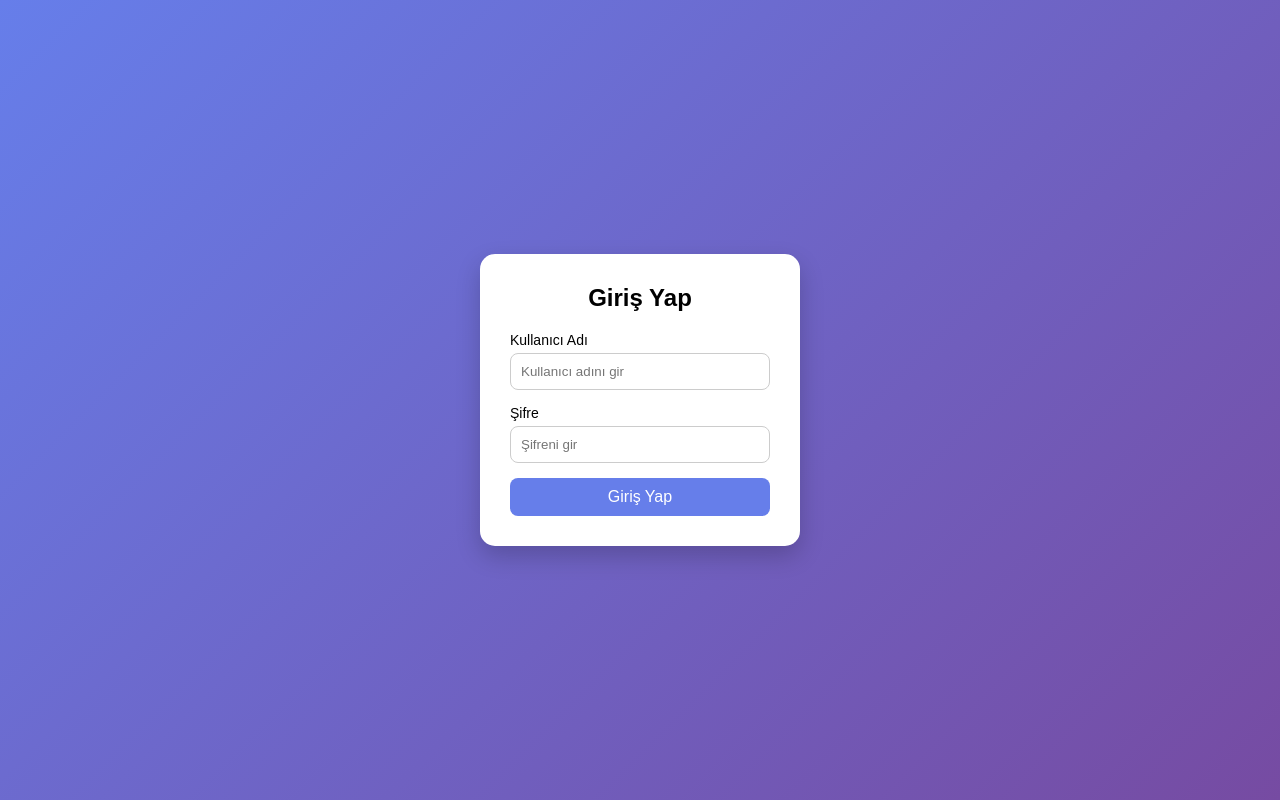
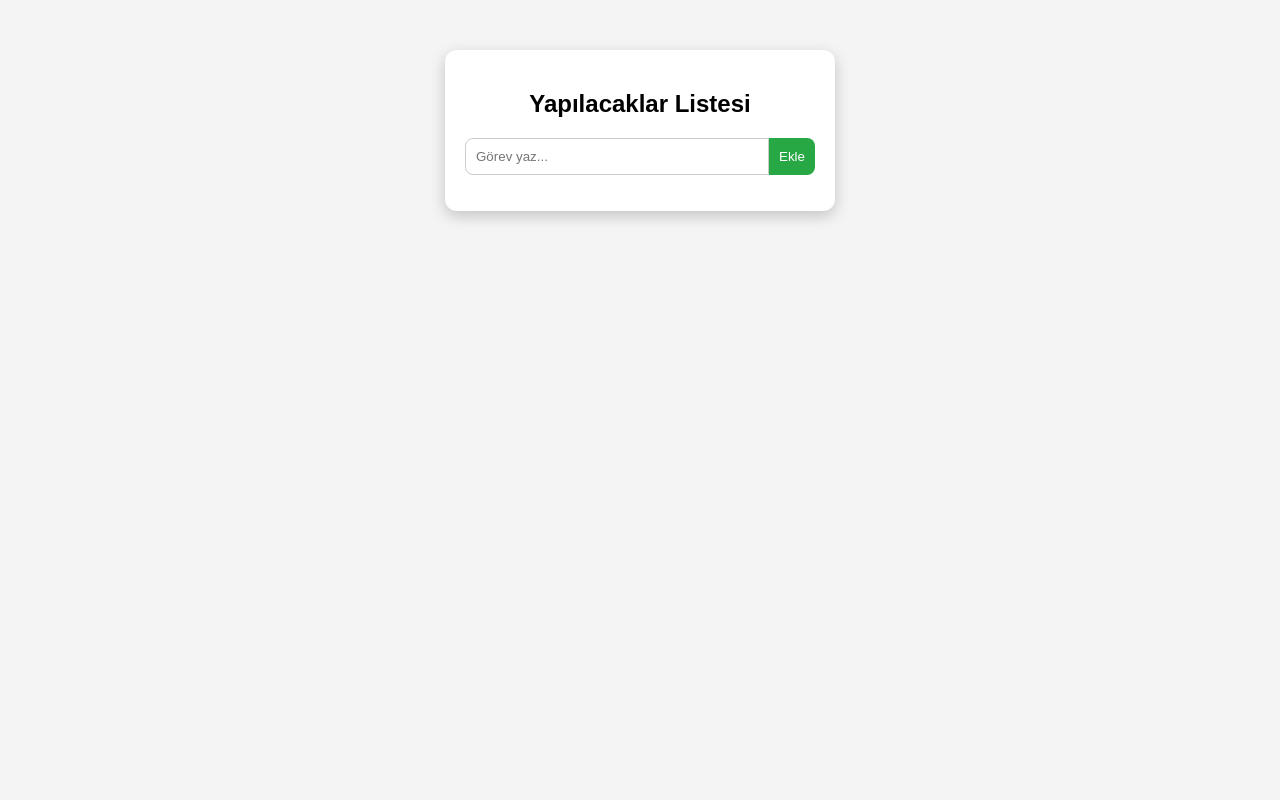
Before and after one commit to hfkemer/Fahyomba, a plain HTML site: page index.html in a window 1280 px wide. Drawn offline with Linux system fonts and the light colour scheme.

Commit message:
Update index.html

```diff
--- a/index.html
+++ b/index.html
@@ -3,122 +3,121 @@
 <head>
     <meta charset="UTF-8">
     <meta name="viewport" content="width=device-width, initial-scale=1.0">
-    <title>Giriş Sayfası</title>
+    <title>To-Do List</title>
 
     <style>
-        * {
-            margin: 0;
-            padding: 0;
-            box-sizing: border-box;
+        body {
             font-family: Arial, sans-serif;
+            background: #f4f4f4;
+            display: flex;
+            justify-content: center;
+            margin-top: 50px;
         }
 
-        body {
-            height: 100vh;
-            background: linear-gradient(135deg, #667eea, #764ba2);
+        .container {
+            background: white;
+            padding: 20px;
+            border-radius: 12px;
+            width: 350px;
+            box-shadow: 0 5px 15px rgba(0,0,0,0.2);
+        }
+
+        h2 {
+            text-align: center;
+        }
+
+        .input-area {
             display: flex;
-            justify-content: center;
+            margin-bottom: 15px;
+        }
+
+        input {
+            flex: 1;
+            padding: 10px;
+            border-radius: 8px 0 0 8px;
+            border: 1px solid #ccc;
+        }
+
+        button {
+            padding: 10px;
+            border: none;
+            background: #28a745;
+            color: white;
+            cursor: pointer;
+            border-radius: 0 8px 8px 0;
+        }
+
+        ul {
+            list-style: none;
+            padding: 0;
+        }
+
+        li {
+            padding: 10px;
+            margin-bottom: 8px;
+            background: #eee;
+            border-radius: 8px;
+            display: flex;
+            justify-content: space-between;
             align-items: center;
         }
 
-        .login-container {
-            background: white;
-            padding: 30px;
-            border-radius: 15px;
-            width: 320px;
-            box-shadow: 0 10px 25px rgba(0,0,0,0.2);
-            text-align: center;
+        li.completed {
+            text-decoration: line-through;
+            background: #c8e6c9;
         }
 
-        h2 {
-            margin-bottom: 20px;
-        }
-
-        .input-group {
-            margin-bottom: 15px;
-            text-align: left;
-        }
-
-        label {
-            font-size: 14px;
-            margin-bottom: 5px;
-            display: block;
-        }
-
-        input {
-            width: 100%;
-            padding: 10px;
-            border: 1px solid #ccc;
-            border-radius: 8px;
-            outline: none;
-            transition: 0.3s;
-        }
-
-        input:focus {
-            border-color: #667eea;
-        }
-
-        button {
-            width: 100%;
-            padding: 10px;
+        .delete-btn {
+            background: red;
             border: none;
-            border-radius: 8px;
-            background: #667eea;
             color: white;
-            font-size: 16px;
+            padding: 5px 8px;
+            border-radius: 5px;
             cursor: pointer;
-            transition: 0.3s;
-        }
-
-        button:hover {
-            background: #5a67d8;
-        }
-
-        .error {
-            color: red;
-            font-size: 13px;
-            margin-top: 10px;
-        }
-
-        .success {
-            color: green;
-            font-size: 14px;
-            margin-top: 10px;
         }
     </style>
 </head>
 <body>
 
-<div class="login-container">
-    <h2>Giriş Yap</h2>
+<div class="container">
+    <h2>Yapılacaklar Listesi</h2>
 
-    <div class="input-group">
-        <label>Kullanıcı Adı</label>
-        <input type="text" id="username" placeholder="Kullanıcı adını gir">
+    <div class="input-area">
+        <input type="text" id="taskInput" placeholder="Görev yaz...">
+        <button onclick="addTask()">Ekle</button>
     </div>
 
-    <div class="input-group">
-        <label>Şifre</label>
-        <input type="password" id="password" placeholder="Şifreni gir">
-    </div>
-
-    <button onclick="login()">Giriş Yap</button>
-
-    <div id="message"></div>
+    <ul id="taskList"></ul>
 </div>
 
 <script>
-    function login() {
-        let username = document.getElementById("username").value;
-        let password = document.getElementById("password").value;
-        let message = document.getElementById("message");
+    function addTask() {
+        let input = document.getElementById("taskInput");
+        let taskText = input.value.trim();
 
-        // Basit kontrol (örnek)
-        if(username === "admin" && password === "1234") {
-            message.innerHTML = "<div class='success'>Giriş başarılı!</div>";
-        } else {
-            message.innerHTML = "<div class='error'>Kullanıcı adı veya şifre yanlış!</div>";
-        }
+        if(taskText === "") return;
+
+        let li = document.createElement("li");
+        li.textContent = taskText;
+
+        // Tamamlandı yap
+        li.onclick = function() {
+            li.classList.toggle("completed");
+        };
+
+        // Sil butonu
+        let deleteBtn = document.createElement("button");
+        deleteBtn.textContent = "X";
+        deleteBtn.className = "delete-btn";
+        deleteBtn.onclick = function(e) {
+            e.stopPropagation();
+            li.remove();
+        };
+
+        li.appendChild(deleteBtn);
+        document.getElementById("taskList").appendChild(li);
+
+        input.value = "";
     }
 </script>
 
```
